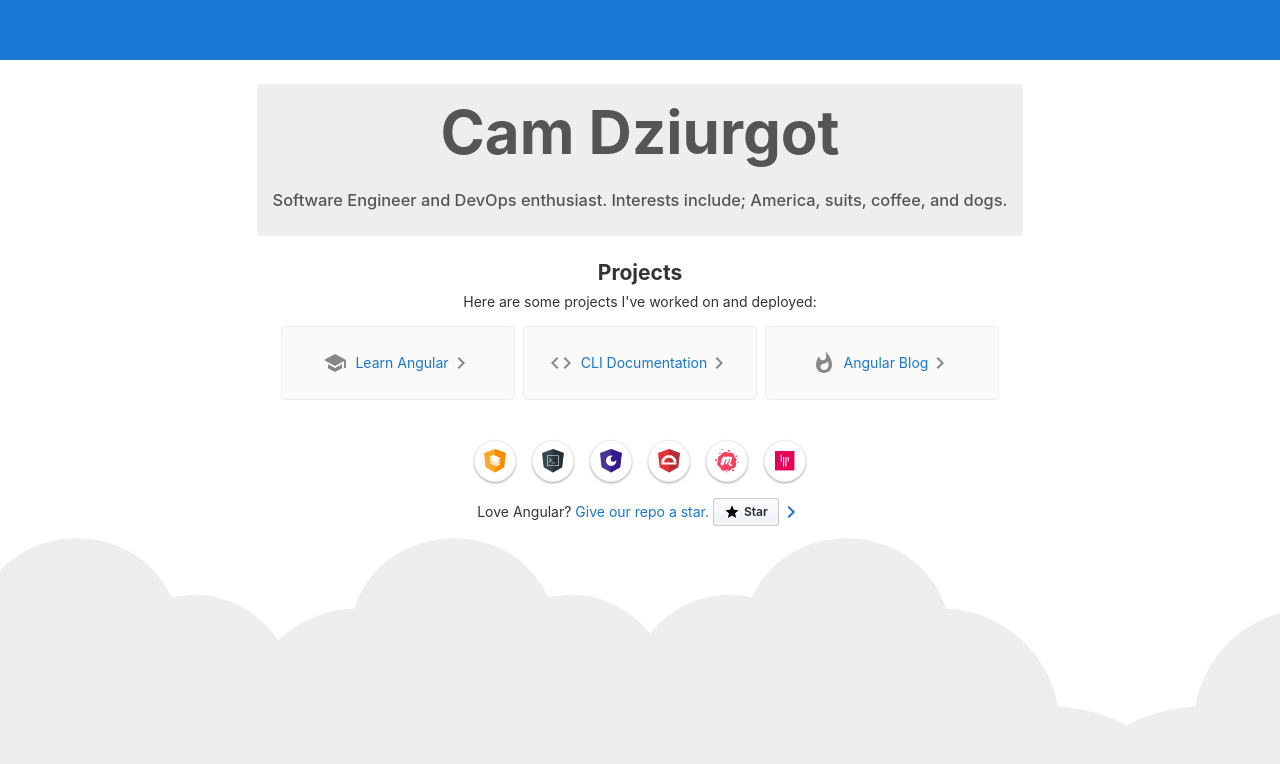
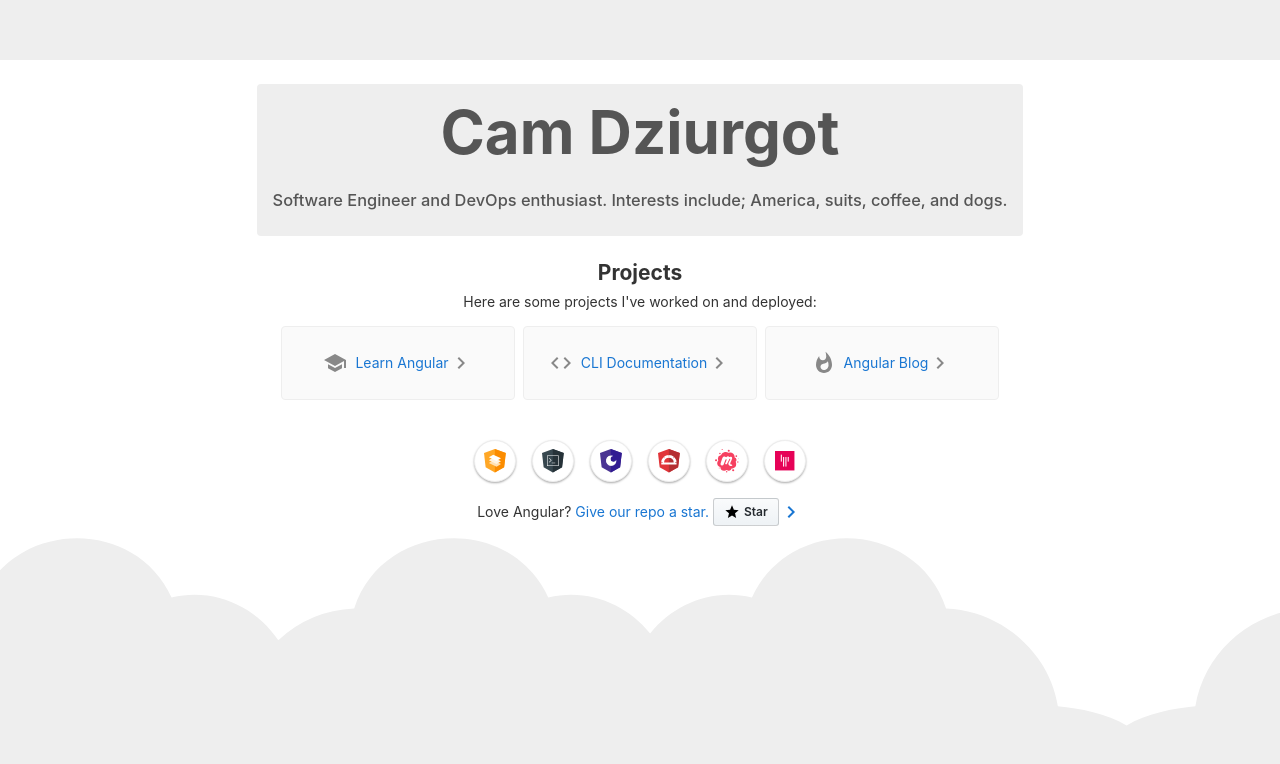
Before and after one commit to cameronDz/homepage-ui, an Angular app: page / in a window 1280 px wide. Shown: the top 764 px of the page. Built offline with nearby package versions, Linux system fonts and the light colour scheme.

Commit message:
set toolbar background to match specs

```diff
--- a/src/app/components/toolbar-header/toolbar-header.component.scss
+++ b/src/app/components/toolbar-header/toolbar-header.component.scss
@@ -3,11 +3,11 @@
 }
 
 .toolbar {
+  align-items: center;
+  background-color: #eee;
+  color: white;
+  display: flex;
+  font-weight: 600;
   height: 60px;
   margin: -8px;
-  display: flex;
-  align-items: center;
-  background-color: #1976d2;
-  color: white;
-  font-weight: 600;
 }
```
